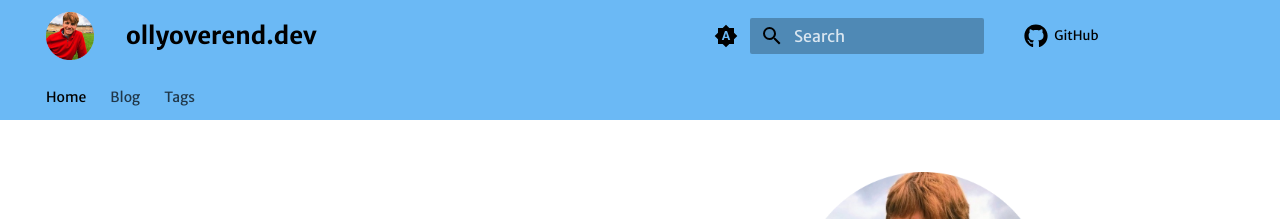
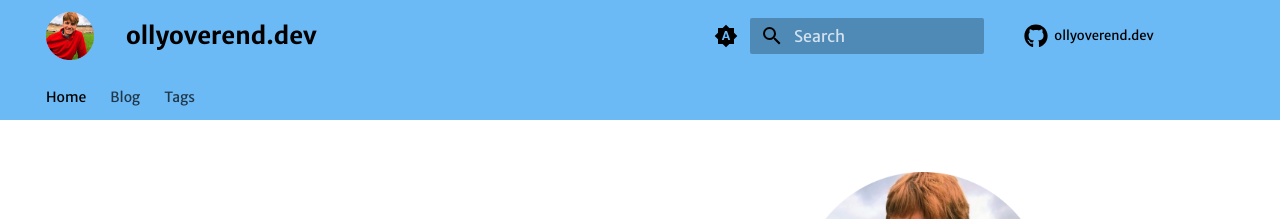
Before and after one commit to OliverOverend/ollyoverend.dev, an MkDocs documentation site: the page built from docs/index.md, in a window 1280 px wide. Shown: the top 219 px of the page. Built offline with MkDocs 1.6.1 and Material for MkDocs 9.7.7, drawn with Linux system fonts in a browser that asks for light colours; some web fonts are replaced; comment, search, counter and statistics services are not loaded.

Commit message:
Fixes repository name in mkdocs.yml to resolve iOS bug

```diff
--- a/mkdocs.yml
+++ b/mkdocs.yml
@@ -6,7 +6,7 @@ site_url: https://oliveroverend.github.io/ollyoverend.dev/
 
 # Repository
 edit_uri: edit/main/docs/
-# Setting 'repo_name' introduced a bug on iOS.
+repo_name: ollyoverend.dev
 repo_url: https://github.com/OliverOverend/ollyoverend.dev
 
 # Copyright
```
